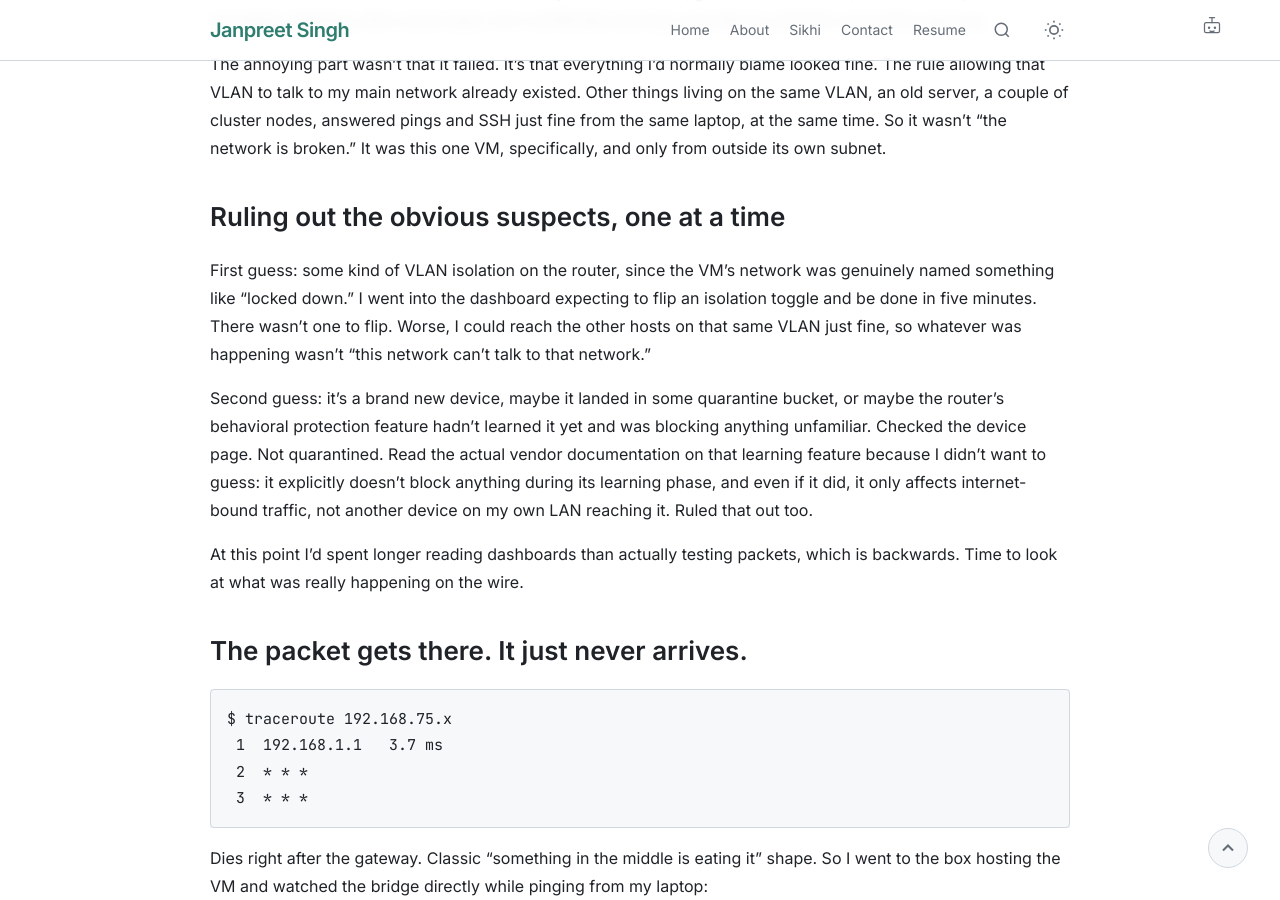
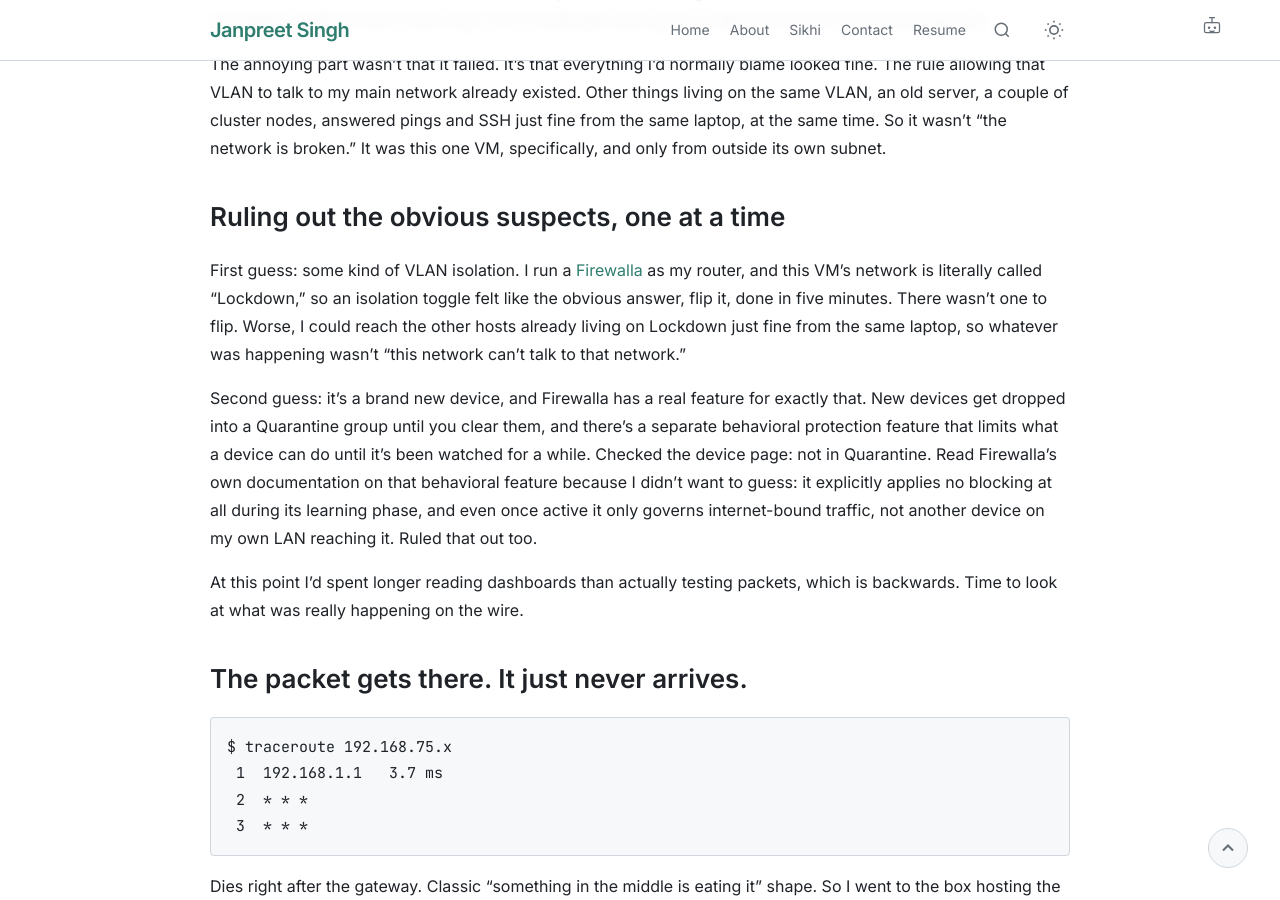
Before and after one commit to janpreet/vigilant-dollop, a Jekyll site: the page built from _posts/2026-07-18-home-assistant-kubernetes-firewall.md, in a window 1280 px wide and 900 px high, scrolled down 350 px. Built offline with Jekyll 4.4.1, drawn with Linux system fonts in a browser that asks for light colours; comment, search, counter and statistics services are not loaded.

Commit message:
Name Firewalla and its Quarantine feature directly in the k8s firewall post
The vague "something like locked down" and "quarantine bucket" phrasing
read as evasive. Named the actual router, the actual VLAN name, and the
actual feature instead.

```diff
--- a/_posts/2026-07-18-home-assistant-kubernetes-firewall.md
+++ b/_posts/2026-07-18-home-assistant-kubernetes-firewall.md
@@ -21,17 +21,18 @@ specifically, and only from outside its own subnet.
 
 ## Ruling out the obvious suspects, one at a time
 
-First guess: some kind of VLAN isolation on the router, since the VM's network was genuinely
-named something like "locked down." I went into the dashboard expecting to flip an isolation
-toggle and be done in five minutes. There wasn't one to flip. Worse, I could reach the other
-hosts on that same VLAN just fine, so whatever was happening wasn't "this network can't talk to
-that network."
+First guess: some kind of VLAN isolation. I run a [Firewalla](https://firewalla.com) as my
+router, and this VM's network is literally called "Lockdown," so an isolation toggle felt like
+the obvious answer, flip it, done in five minutes. There wasn't one to flip. Worse, I could
+reach the other hosts already living on Lockdown just fine from the same laptop, so whatever was
+happening wasn't "this network can't talk to that network."
 
-Second guess: it's a brand new device, maybe it landed in some quarantine bucket, or maybe the
-router's behavioral protection feature hadn't learned it yet and was blocking anything
-unfamiliar. Checked the device page. Not quarantined. Read the actual vendor documentation on
-that learning feature because I didn't want to guess: it explicitly doesn't block anything during
-its learning phase, and even if it did, it only affects internet-bound traffic, not another
+Second guess: it's a brand new device, and Firewalla has a real feature for exactly that. New
+devices get dropped into a Quarantine group until you clear them, and there's a separate
+behavioral protection feature that limits what a device can do until it's been watched for a
+while. Checked the device page: not in Quarantine. Read Firewalla's own documentation on that
+behavioral feature because I didn't want to guess: it explicitly applies no blocking at all
+during its learning phase, and even once active it only governs internet-bound traffic, not another
 device on my own LAN reaching it. Ruled that out too.
 
 At this point I'd spent longer reading dashboards than actually testing packets, which is
```
